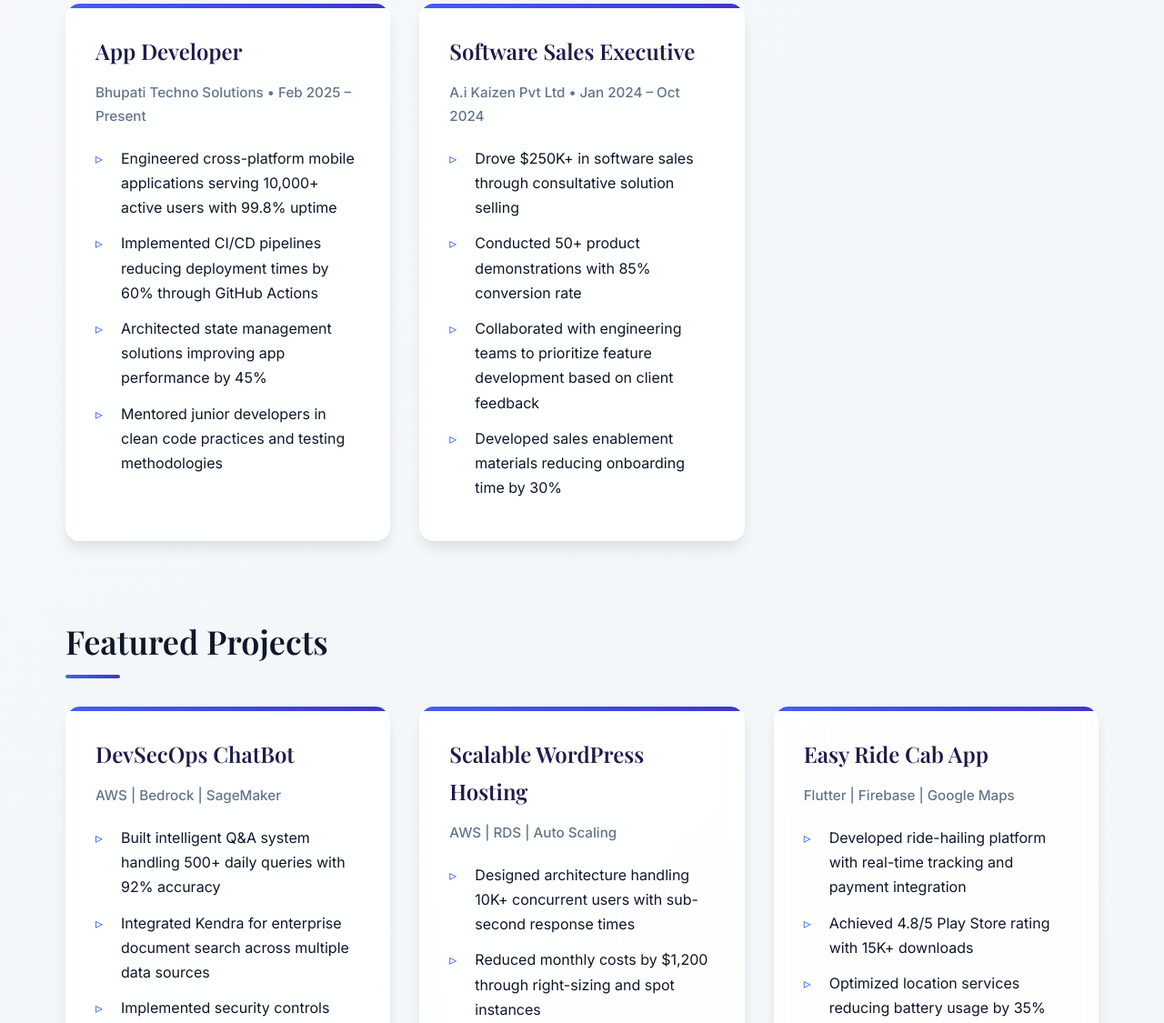
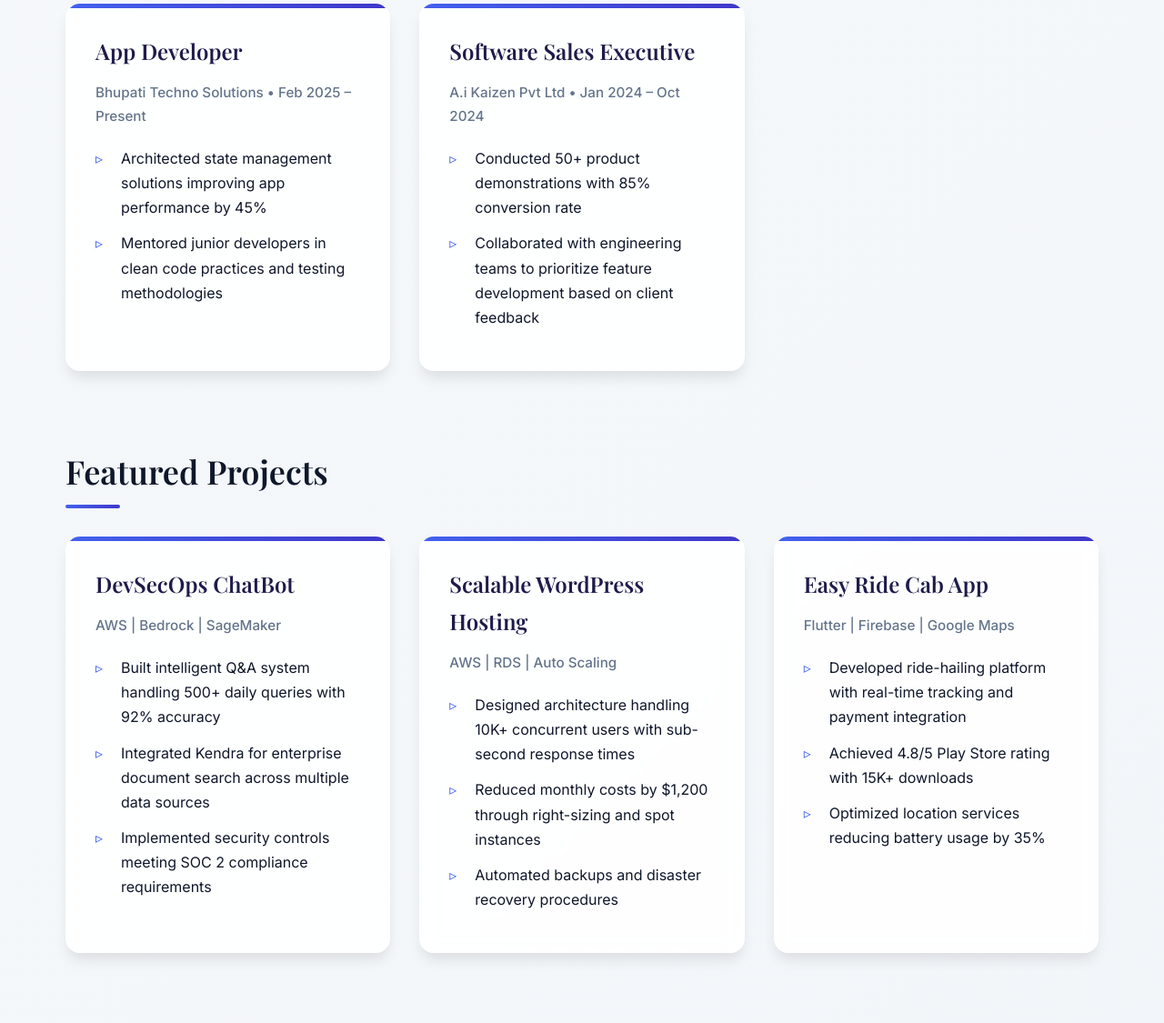
Before and after one commit to AneeshKashyap004/aneesh-portfolio, a plain HTML site: page index.html in a window 1280 px wide. Shown: the part 1960-3085 px from the top of the page at 91% size. Drawn offline with nearby package versions, Linux system fonts and the light colour scheme.

Commit message:
Update index.html

```diff
--- a/index.html
+++ b/index.html
@@ -400,8 +400,6 @@
           <h3>App Developer</h3>
           <em>Bhupati Techno Solutions • Feb 2025 – Present</em>
           <ul>
-            <li>Engineered cross-platform mobile applications serving 10,000+ active users with 99.8% uptime</li>
-            <li>Implemented CI/CD pipelines reducing deployment times by 60% through GitHub Actions</li>
             <li>Architected state management solutions improving app performance by 45%</li>
             <li>Mentored junior developers in clean code practices and testing methodologies</li>
           </ul>
@@ -410,10 +408,8 @@
           <h3>Software Sales Executive</h3>
           <em>A.i Kaizen Pvt Ltd • Jan 2024 – Oct 2024</em>
           <ul>
-            <li>Drove $250K+ in software sales through consultative solution selling</li>
             <li>Conducted 50+ product demonstrations with 85% conversion rate</li>
             <li>Collaborated with engineering teams to prioritize feature development based on client feedback</li>
-            <li>Developed sales enablement materials reducing onboarding time by 30%</li>
           </ul>
         </div>
       </div>
@@ -475,7 +471,7 @@
 
     <footer>
       <p>© 2025 Aneesh Kashyap. All rights reserved.</p>
-      <p style="margin-top: 1rem;">Designed with ♥ by Aneesh Kashyap</p>
+      <p style="margin-top: 1rem;">Designed by Aneesh Kashyap</p>
     </footer>
   </div>
 </body>
```
